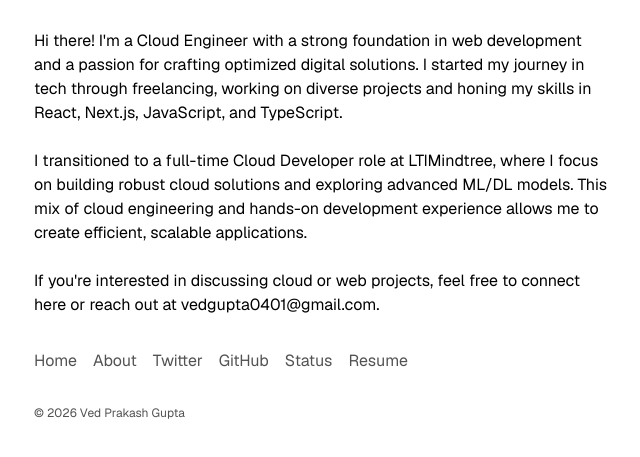
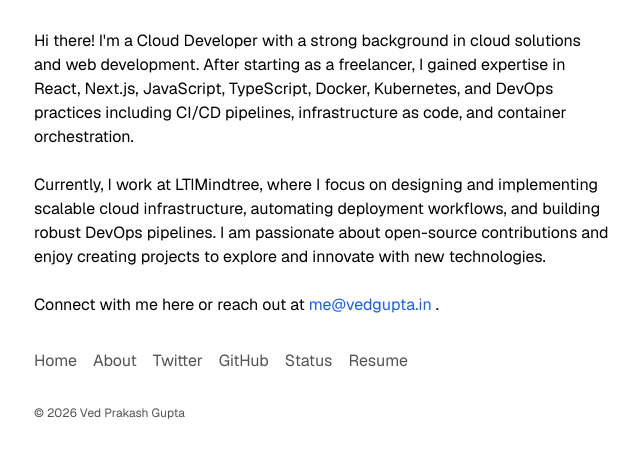
Before and after one commit to innovatorved/portfolio, an Astro site: page /about in a window 1280 px wide. Shown: the part 171-628 px from the top of the page, without its empty margins (318-958 px from the left). Built offline with nearby package versions, Linux system fonts and the light colour scheme; Astro itself is replaced by a stand-in of ours.

Commit message:
Update about page content and meta description with expanded skills, current role details, and updated contact information.

```diff
--- a/src/pages/about.astro
+++ b/src/pages/about.astro
@@ -4,24 +4,29 @@ import BaseLayout from "@/layouts/BaseLayout.astro";
 
 <BaseLayout
     title="About Me"
-    description="About Ved Gupta (innovatorved) - Cloud Engineer and Full Stack Developer"
+    description="About Ved Gupta (innovatorved) - Cloud Developer, DevOps Engineer, Full Stack Developer. Expert in React, Next.js, TypeScript, Docker, Kubernetes, and Cloud Infrastructure."
 >
     <section>
         <h1 class="mb-8 text-2xl font-semibold tracking-tighter">About Me</h1>
         <p>
-            Hi there! I'm a Cloud Engineer with a strong foundation in web
-            development and a passion for crafting optimized digital solutions.
-            I started my journey in tech through freelancing, working on diverse
-            projects and honing my skills in React, Next.js, JavaScript, and
-            TypeScript.
+            Hi there! I'm a Cloud Developer with a strong background in cloud
+            solutions and web development. After starting as a freelancer, I
+            gained expertise in React, Next.js, JavaScript, TypeScript, Docker,
+            Kubernetes, and DevOps practices including CI/CD pipelines,
+            infrastructure as code, and container orchestration.
             <br /><br />
-            I transitioned to a full-time Cloud Developer role at LTIMindtree, where
-            I focus on building robust cloud solutions and exploring advanced ML/DL
-            models. This mix of cloud engineering and hands-on development experience
-            allows me to create efficient, scalable applications.
+            Currently, I work at LTIMindtree, where I focus on designing and implementing
+            scalable cloud infrastructure, automating deployment workflows, and building
+            robust DevOps pipelines. I am passionate about open-source contributions
+            and enjoy creating projects to explore and innovate with new technologies.
             <br /><br />
-            If you're interested in discussing cloud or web projects, feel free to
-            connect here or reach out at vedgupta0401@gmail.com.
+            Connect with me here or reach out at{" "}
+            <a
+                href="mailto:me@vedgupta.in"
+                class="text-blue-600 dark:text-blue-400 hover:underline"
+            >
+                me@vedgupta.in
+            </a>.
         </p>
     </section>
 </BaseLayout>
```
